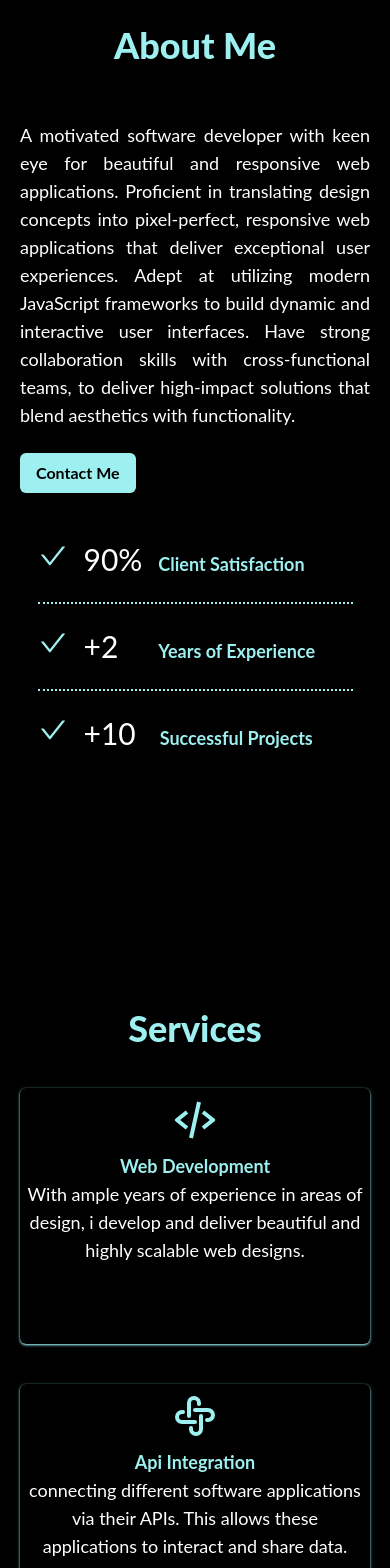
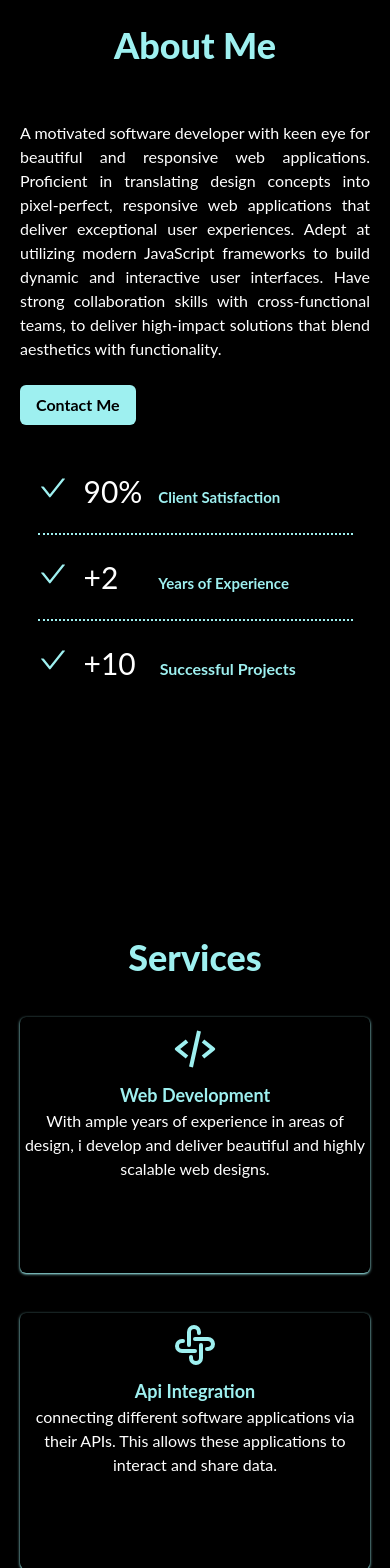
Before and after one commit to cyndylove1/cyndy-portfolio, a React (Create React App) app: page / in a window 390 px wide. Shown: the part 960-2528 px from the top of the page. Built offline with nearby package versions, Linux system fonts and the light colour scheme.

Commit message:
intial commit

```diff
--- a/src/components/About/About.jsx
+++ b/src/components/About/About.jsx
@@ -10,13 +10,13 @@ const About = () => {
         <h2 className='text-blue pb-4 text-4xl font-extrabold text-center'>About Me</h2>
         <div className=' flex flex-col md:flex-row justify-between items-center xl:mx-20 mx-5 md:gap-[30px] lg:gap-0 gap-0 pt-10' >
           <div className='' data-aos="fade-up" data-aos-duration="300">
-            <h3 className=' lg:w-82 md:w-97 text-lg text-justify text-white'>A motivated software developer with keen eye for beautiful and responsive web applications. Proficient in translating design concepts into pixel-perfect, responsive web applications that deliver exceptional user experiences. Adept at utilizing modern JavaScript frameworks to build dynamic and interactive user interfaces. Have strong collaboration skills with cross-functional teams, to deliver high-impact solutions that blend aesthetics with functionality. </h3>
+            <h3 className=' lg:w-82 md:w-97 md:text-lg text-[16px] text-justify text-white'>A motivated software developer with keen eye for beautiful and responsive web applications. Proficient in translating design concepts into pixel-perfect, responsive web applications that deliver exceptional user experiences. Adept at utilizing modern JavaScript frameworks to build dynamic and interactive user interfaces. Have strong collaboration skills with cross-functional teams, to deliver high-impact solutions that blend aesthetics with functionality. </h3>
             <a href="mailto:Nwekecynthia2015@gmail.com"><button className='bg-blue transform-translate-y-14 hover:scale-110 px-4 py-2 mt-6 font-bold text-black transition duration-500 ease-in-out rounded-md'>Contact Me</button></a>
           </div>
           <div className='xl:mx-10 w-80 md:w-97 py-6' data-aos="zoom-in" data-aos-duration="300">
-            <h5 className='border-blue py-6 border-b-2 border-dotted'><span className='text-blue inline-block text-3xl'><AiOutlineCheck /></span><span className='mx-4 text-3xl text-white'>90%</span><span className='text-blue text-lg font-bold'>Client Satisfaction</span></h5>
-            <h5 className='border-blue py-6 border-b-2 border-dotted'><span className='text-blue inline-block text-3xl'><AiOutlineCheck /></span><span className=' mx-4 text-3xl text-white'>+2</span><span className='text-blue ml-6 text-lg font-bold'>Years of Experience</span></h5>
-            <h5 className=' py-6'><span className='text-blue inline-block text-3xl'><AiOutlineCheck /></span><span className='mx-4 text-3xl text-white'>+10</span><span className='text-blue ml-2 text-lg font-bold'>Successful Projects</span></h5>
+            <h5 className='border-blue py-6 border-b-2 border-dotted'><span className='text-blue inline-block text-3xl'><AiOutlineCheck /></span><span className='mx-4 text-3xl text-white'>90%</span><span className='text-blue md:text-lg text-[15px] font-bold'>Client Satisfaction</span></h5>
+            <h5 className='border-blue py-6 border-b-2 border-dotted'><span className='text-blue inline-block text-3xl'><AiOutlineCheck /></span><span className=' mx-4 text-3xl text-white'>+2</span><span className='text-blue md:text-lg text-[15px] ml-6 font-bold'>Years of Experience</span></h5>
+            <h5 className=' py-6'><span className='text-blue inline-block text-3xl'><AiOutlineCheck /></span><span className='mx-4 text-3xl text-white'>+10</span><span className='text-blue md:text-lg text-[16px] ml-2 font-bold'>Successful Projects</span></h5>
           </div>
         </div>
       </div>
--- a/src/components/Projects/Projects.jsx
+++ b/src/components/Projects/Projects.jsx
@@ -25,7 +25,7 @@ const Projects = () => {
                             </div>
                         </div>
                         <div>
-                            <h5 className='py-4 text-lg text-white' data-aos="zoom-in" data-aos-delay="200"> A simple project with aim of bringing everyone together  to bulid a better products. mange makes it simpler for software teams to plan day-day task.</h5>
+                            <h5 className='md:text-lg py-4 text-[16px] text-white' data-aos="zoom-in" data-aos-delay="200"> A simple project with aim of bringing everyone together  to bulid a better products. mange makes it simpler for software teams to plan day-day task.</h5>
                         </div>
                     </div>
                 </div>
@@ -39,7 +39,7 @@ const Projects = () => {
                             <a href="https://gammers-app-indol.vercel.app/"><h2 className='hover:text-blue mr-10 text-xl transition duration-500 ease-in-out cursor-pointer'>View Live</h2></a>
                         </div>
                     </div>
-                    <h5 className='py-4 text-lg text-white' data-aos="zoom-in" data-aos-delay="300"> A game zone application which a player can compete  with Rakuto in this immense challenge and be the winner of all time. </h5>
+                    <h5 className='md:text-lg py-4 text-[16px] text-white' data-aos="zoom-in" data-aos-delay="300"> A game zone application which a player can compete  with Rakuto in this immense challenge and be the winner of all time. </h5>
                 </div>
                 <div>
                     <img src={antic} alt=""  className='w-fit h-fit'  data-aos="fade-up" data-aos-duration="300"/>
@@ -51,7 +51,7 @@ const Projects = () => {
                            <a href="https://dx-antic.vercel.app/"><h2 className='hover:text-blue mr-10 text-xl transition duration-500 ease-in-out cursor-pointer'>View Live</h2></a>
                         </div>
                     </div>
-                    <h5 className='py-4 text-lg text-white'  data-aos="zoom-in" data-aos-delay="400"> A simple interior and exterior projects design, displaying of beautiful  interior and exterior decoration room. </h5>
+                    <h5 className='py-4 md:text-lg text-white text-[16px]'  data-aos="zoom-in" data-aos-delay="400"> A simple interior and exterior projects design, displaying of beautiful  interior and exterior decoration room. </h5>
                 </div>
                 <div className="">
                     <img src={manage} alt="" className='w-fit h-fit'  data-aos="fade-up" data-aos-duration="300" />
@@ -63,7 +63,7 @@ const Projects = () => {
                            <a href="https://managing-app.vercel.app/"><h2 className='hover:text-blue mr-10 text-xl transition duration-500 ease-in-out cursor-pointer'>View Live</h2></a>
                         </div>
                     </div>
-                    <h5 className='py-4 text-lg text-white'  data-aos="zoom-in" data-aos-delay="500"> A simple project with aim of bringing everyone together to bulid a better products. mange makes it simpler for software teams  to plan day-day task.</h5>
+                    <h5 className='py-4 md:text-lg text-white text-[16px]'  data-aos="zoom-in" data-aos-delay="500"> A simple project with aim of bringing everyone together to bulid a better products. mange makes it simpler for software teams  to plan day-day task.</h5>
                 </div>
             </div>
             <div class="w-full h-1 bg-gradient-to-r from-black to-white"></div>
--- a/src/components/Services/Services.jsx
+++ b/src/components/Services/Services.jsx
@@ -12,17 +12,17 @@ const Services = () => {
           <div className='shadow-blue transform-translate-y-14 group:hover:scale-110 md:mr-4 h-64 mt-10 text-center rounded-md shadow' data-aos="fade-up" data-aos-delay="200">
             <h2 className='text-blue flex justify-center py-2 text-5xl text-center'><BiCodeAlt /></h2>
             <h2 className='text-blue text-lg font-bold'>Web Development</h2>
-            <h5 className='px-1 text-lg text-white'>With ample years of experience in areas of design, i develop and deliver beautiful  and highly scalable web designs.</h5>
+            <h5 className='md:text-lg px-1 text-[16px] text-white'>With ample years of experience in areas of design, i develop and deliver beautiful  and highly scalable web designs.</h5>
           </div>
           <div className='shadow-blue transform-translate-y-14 group:hover:scale-110 hover:text-white hover:bg-purple md:mr-4 h-64 mt-10 text-center rounded-md shadow' data-aos="fade-up" data-aos-delay="400">
             <h2 className='text-blue flex justify-center py-2 text-5xl text-center'><TbApiApp /></h2>
             <h2 className='text-blue text-lg font-bold'>Api Integration</h2>
-            <h5 className='px-2 text-lg text-white'>connecting different software applications via their APIs. This allows these applications to interact and share data.</h5>
+            <h5 className='px-2 md:text-lg text-[16px] text-white'>connecting different software applications via their APIs. This allows these applications to interact and share data.</h5>
           </div>
           <div className='shadow-blue transform-translate-x-14 hover:scale-110 h-64 mt-10 text-center transition duration-500 ease-in-out rounded-md shadow' data-aos="fade-up" data-aos-delay="500">
             <h2 className='text-blue flex justify-center py-2 text-5xl text-center'><FaSitemap /></h2>
             <h2 className='text-blue text-lg font-bold'>Web Hosting</h2>
-            <h5 className='px-2 text-lg text-white'>The virtual equivalent to renting space online to store your website's files and data,Internet hosting service for clients.</h5>
+            <h5 className='px-2 md:text-lg text-white text-[16px]'>The virtual equivalent to renting space online to store your website's files and data,Internet hosting service for clients.</h5>
           </div>
         </div>
       </div>
```
